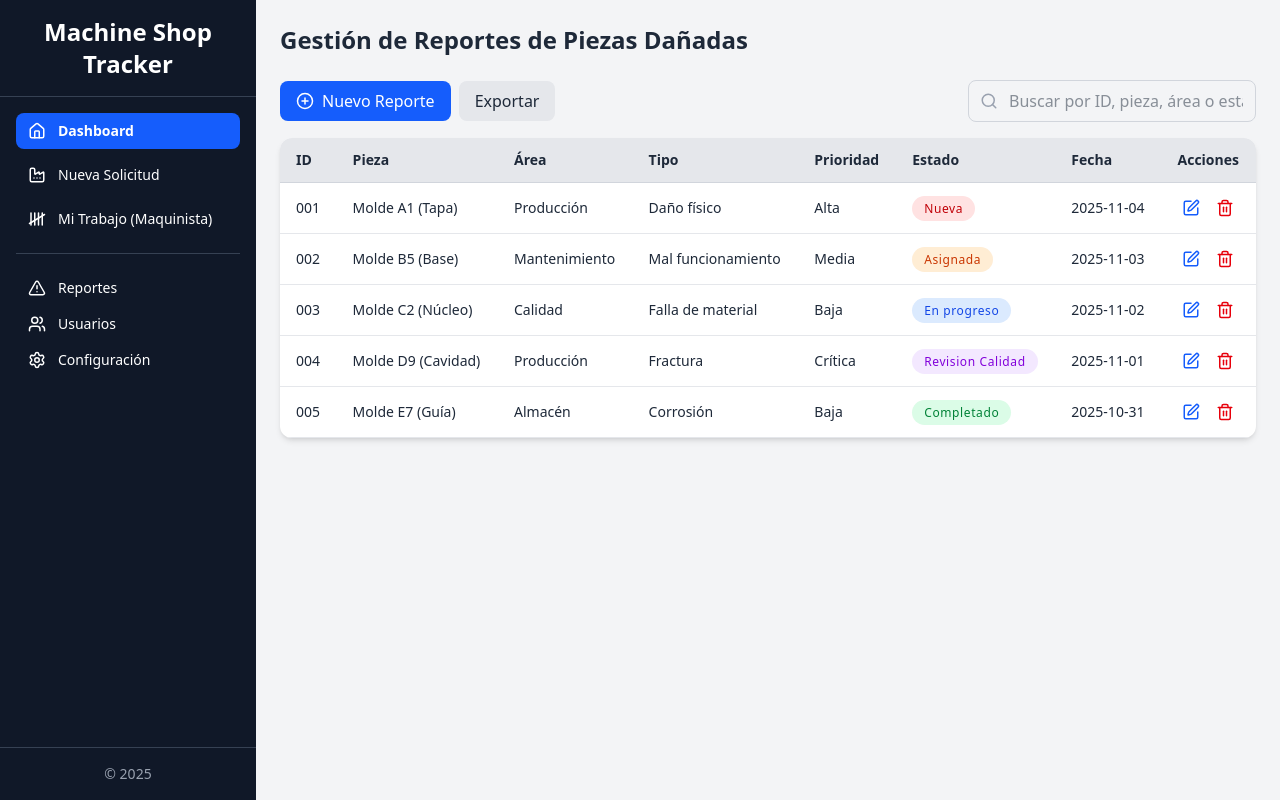
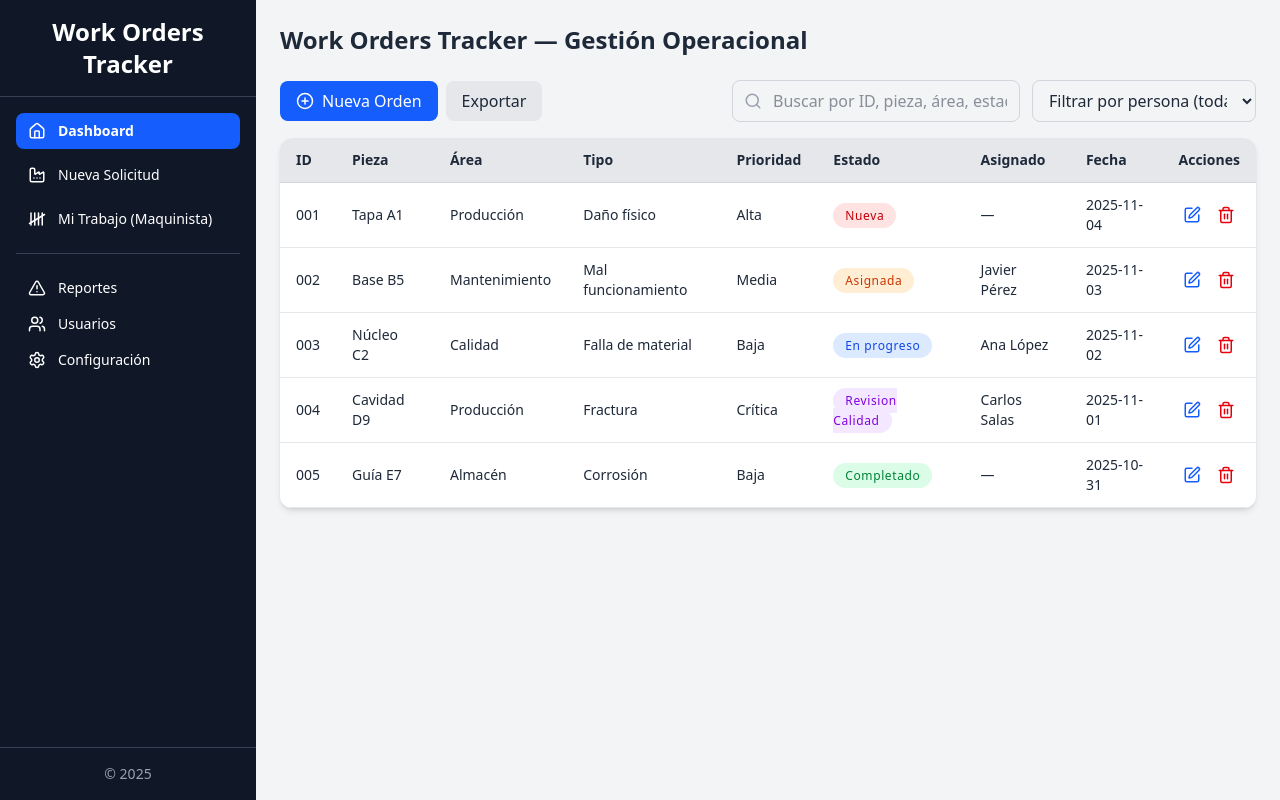
Before and after one commit to Tigrex07/dise-o, a React (Vite) app: page / in a window 1280 px wide. Built offline with nearby package versions, Linux system fonts and the light colour scheme.

Commit message:
Nuevos bastardines

```diff
--- a/src/MainLayout.jsx
+++ b/src/MainLayout.jsx
@@ -25,7 +25,8 @@ export default function MainLayout() {
             {/* Sidebar */}
             <aside className="w-64 bg-gray-900 text-white flex flex-col">
                 <div className="p-4 text-2xl font-bold text-center border-b border-gray-700">
-                    Machine Shop Tracker
+                      Work Orders Tracker
+
                 </div>
                 <nav className="flex-1 p-4 space-y-2">
                     <SidebarItem
--- /dev/null
+++ b/src/assets/components/Header.jsx
@@ -0,0 +1,18 @@
+function Header() {
+  return (
+    <header>
+
+      <h1>Machine shop</h1>
+
+      <nav>
+<ul>
+<li>Inicio</li>
+<li>Piezas</li>
+<li>Moldes</li>
+</ul>
+
+      </nav>
+    </header>)
+};
+
+export default Header;
--- a/src/pages/Dashboard.jsx
+++ b/src/pages/Dashboard.jsx
@@ -1,136 +1,160 @@
 import React, { useState, useMemo, useEffect } from "react";
-// Usamos los iconos de Lucide
-import { PlusCircle, Edit, Trash2, Search, AlertTriangle } from "lucide-react";
-
+import { PlusCircle, Edit, Trash2, Search } from "lucide-react";
 import { useNavigate } from "react-router-dom";
 
-
-// --- MOCK DATA (Datos simulados basados en tu BD) ---
+// --- MOCK DATA (actualizado para Work Orders y con campo assignedTo) ---
 const MOCK_REPORTS = [
   {
     id: "001",
-    pieza: "Molde A1 (Tapa)",
+    pieza: "Tapa A1",
     area: "Producción",
     tipo: "Daño físico",
     prioridad: "Alta",
-    estado: "Nueva", // Esperando revisión de Machine Shop
+    estado: "Nueva",
+    assignedTo: "", // sin asignar
     fecha: "2025-11-04"
   },
   {
     id: "002",
-    pieza: "Molde B5 (Base)",
+    pieza: "Base B5",
     area: "Mantenimiento",
     tipo: "Mal funcionamiento",
     prioridad: "Media",
-    estado: "Asignada", // Revisada y asignada a maquinista
+    estado: "Asignada",
+    assignedTo: "Javier Pérez",
     fecha: "2025-11-03"
   },
   {
     id: "003",
-    pieza: "Molde C2 (Núcleo)",
+    pieza: "Núcleo C2",
     area: "Calidad",
     tipo: "Falla de material",
     prioridad: "Baja",
-    estado: "En progreso", // Maquinista trabajando
+    estado: "En progreso",
+    assignedTo: "Ana López",
     fecha: "2025-11-02"
   },
   {
     id: "004",
-    pieza: "Molde D9 (Cavidad)",
+    pieza: "Cavidad D9",
     area: "Producción",
     tipo: "Fractura",
     prioridad: "Crítica",
-    estado: "Revision Calidad", // Esperando aprobación de Calidad
+    estado: "Revision Calidad",
+    assignedTo: "Carlos Salas",
     fecha: "2025-11-01"
   },
   {
     id: "005",
-    pieza: "Molde E7 (Guía)",
+    pieza: "Guía E7",
     area: "Almacén",
     tipo: "Corrosión",
     prioridad: "Baja",
-    estado: "Completado", // Ciclo cerrado
+    estado: "Completado",
+    assignedTo: "",
     fecha: "2025-10-31"
   },
 ];
 
-
-// --- COMPONENTE PRINCIPAL (La vista de la tabla) ---
+// --- COMPONENTE PRINCIPAL ---
 export default function Dashboard() {
-  // Estado para almacenar los reportes, el término de búsqueda y el estado de carga
   const [reports, setReports] = useState([]);
   const [searchTerm, setSearchTerm] = useState("");
+  const [personFilter, setPersonFilter] = useState("");
   const [isLoading, setIsLoading] = useState(true);
   const navigate = useNavigate();
 
   const handleNewReport = () => {
-    navigate("/solicitar"); // 👈 Redirige a la ruta del formulario
+    navigate("/solicitar");
   };
 
-  // Simula la carga de datos de la API (solo se ejecuta al montar el componente)
   useEffect(() => {
-    // Aquí es donde harías la llamada real a tu API C# (GET /api/solicitudes)
+    // Simulación de carga
     setTimeout(() => {
       setReports(MOCK_REPORTS);
       setIsLoading(false);
-    }, 1000);
+    }, 600);
   }, []);
 
+  // Lista única de personas para sugerir en filtro (extraída de reports)
+  const peopleOptions = useMemo(() => {
+    const names = reports.map(r => (r.assignedTo || "").trim()).filter(Boolean);
+    return Array.from(new Set(names));
+  }, [reports]);
 
-  // Lógica de filtrado optimizada con useMemo
   const filteredReports = useMemo(() => {
-    if (!searchTerm) {
-      return reports;
+    let result = reports.slice();
+
+    const q = (searchTerm || "").trim().toLowerCase();
+    if (q) {
+      result = result.filter(report => {
+        const id = (report.id || "").toLowerCase();
+        const pieza = (report.pieza || "").toLowerCase();
+        const area = (report.area || "").toLowerCase();
+        const tipo = (report.tipo || "").toLowerCase();
+        const estado = (report.estado || "").toLowerCase();
+        const assigned = (report.assignedTo || "").toLowerCase();
+        return (
+          id.includes(q) ||
+          pieza.includes(q) ||
+          area.includes(q) ||
+          tipo.includes(q) ||
+          estado.includes(q) ||
+          assigned.includes(q)
+        );
+      });
     }
-    const lowerCaseSearch = searchTerm.toLowerCase();
 
-    // Filtra en base a múltiples campos (pieza, ID, área, estado, etc.)
-    return reports.filter(report =>
-      report.id.toLowerCase().includes(lowerCaseSearch) ||
-      report.pieza.toLowerCase().includes(lowerCaseSearch) ||
-      report.area.toLowerCase().includes(lowerCaseSearch) ||
-      report.tipo.toLowerCase().includes(lowerCaseSearch) ||
-      report.estado.toLowerCase().includes(lowerCaseSearch)
-    );
-  }, [reports, searchTerm]);
+    const p = (personFilter || "").trim().toLowerCase();
+    if (p) {
+      result = result.filter(r => (r.assignedTo || "").toLowerCase().includes(p));
+    }
 
-
-  const handleSearchChange = (event) => {
-    setSearchTerm(event.target.value);
-  };
-
-
-
+    return result;
+  }, [reports, searchTerm, personFilter]);
 
   return (
-    // Dashboard Content (el contenido principal de tu layout)
     <>
-        <h1 className="text-2xl font-bold mb-6">Gestión de Reportes de Piezas Dañadas</h1>
+      <h1 className="text-2xl font-bold mb-6">Work Orders Tracker — Gestión Operacional</h1>
 
-        {/* Botones de acción y Búsqueda */}
-        <div className="flex items-center justify-between mb-4">
-          <div className="flex gap-2">
+      {/* Acciones y filtros */}
+      <div className="flex flex-col md:flex-row md:items-center md:justify-between gap-3 mb-4">
+        <div className="flex items-center gap-2">
           <button
             onClick={handleNewReport}
             className="bg-blue-600 hover:bg-blue-700 text-white px-4 py-2 rounded-lg flex items-center gap-2 transition duration-150"
           >
-              <PlusCircle size={18} /> Nuevo Reporte
+            <PlusCircle size={18} /> Nueva Orden
           </button>
           <button className="bg-gray-200 hover:bg-gray-300 px-4 py-2 rounded-lg transition duration-150">
             Exportar
           </button>
         </div>
 
-          {/* Campo de Búsqueda */}
+        <div className="flex items-center gap-3">
           <div className="relative">
             <Search size={18} className="absolute left-3 top-1/2 transform -translate-y-1/2 text-gray-400" />
             <input
               type="text"
-              placeholder="Buscar por ID, pieza, área o estado..."
+              placeholder="Buscar por ID, pieza, área, estado o persona..."
               value={searchTerm}
-              onChange={handleSearchChange}
+              onChange={(e) => setSearchTerm(e.target.value)}
               className="border border-gray-300 rounded-lg pl-10 pr-3 py-2 w-72 focus:ring-blue-500 focus:border-blue-500 transition duration-150"
             />
+          </div>
+
+          <select
+            value={personFilter}
+            onChange={(e) => setPersonFilter(e.target.value)}
+            className="border border-gray-300 rounded-lg pl-3 pr-3 py-2 w-56 focus:ring-blue-500 focus:border-blue-500 transition duration-150"
+          >
+            <option value="">Filtrar por persona (todas)</option>
+            {peopleOptions.map(name => (
+              <option key={name} value={name}>
+                {name}
+              </option>
+            ))}
+          </select>
         </div>
       </div>
 
@@ -145,32 +169,30 @@ export default function Dashboard() {
               <Th>Tipo</Th>
               <Th>Prioridad</Th>
               <Th>Estado</Th>
+              <Th>Asignado</Th>
               <Th>Fecha</Th>
               <Th>Acciones</Th>
             </tr>
           </thead>
           <tbody>
             {isLoading ? (
-                // Muestra el estado de carga
               <tr>
-                  <td colSpan="8" className="text-center py-8 text-lg text-gray-500">
+                <td colSpan="9" className="text-center py-8 text-lg text-gray-500">
                   Cargando reportes...
                 </td>
               </tr>
             ) : filteredReports.length === 0 ? (
-                // Muestra un mensaje si no hay resultados
               <tr>
-                  <td colSpan="8" className="text-center py-8 text-lg text-gray-500">
-                    No se encontraron reportes que coincidan con "{searchTerm}".
+                <td colSpan="9" className="text-center py-8 text-lg text-gray-500">
+                  No se encontraron reportes que coincidan con "{searchTerm || personFilter}".
                 </td>
               </tr>
             ) : (
-                // Mapea y renderiza las filas de la tabla
               filteredReports.map((report) => (
                 <TableRow
                   key={report.id}
                   {...report}
-                    navigate={navigate} // Pasa todas las propiedades del objeto 'report'
+                  navigate={navigate}
                 />
               ))
             )}
@@ -181,10 +203,8 @@ export default function Dashboard() {
   );
 }
 
+/* --- COMPONENTES AUXILIARES --- */
 
-/* --- COMPONENTES AUXILIARES (Idealmente estos irían en una carpeta 'components') --- */
-
-// Componente para el encabezado de la tabla (<th>)
 function Th({ children }) {
   return (
     <th className="text-left px-4 py-3 text-sm font-semibold border-b border-gray-300">
@@ -193,45 +213,35 @@ function Th({ children }) {
   );
 }
 
-// Componente para una celda de la tabla (<td>)
 function Td({ children }) {
   return <td className="px-4 py-3 text-sm border-b border-gray-200">{children}</td>;
 }
 
-// Componente para una fila completa de la tabla (<tr>)
-function TableRow({ id, pieza, area, tipo, prioridad, estado, fecha, navigate }) {
-    // Hook para la navegación (necesario para la acción)
-    // const navigate = useNavigate();
-
-    // Función para manejar la acción de ver/editar (depende del estado y rol)
+function TableRow({ id, pieza, area, tipo, prioridad, estado, assignedTo, fecha, navigate }) {
   const handleAction = () => {
-        // Redirecciona basándose en el estado, como habíamos planeado:
-        if (estado === 'Revision Calidad') {
+    if (estado === "Revision Calidad") {
       navigate(`/revision-calidad/${id}`);
     } else {
       navigate(`/trabajo/${id}`);
     }
   };
 
-    // Asigna clases de color basadas en el estado
   const getStatusClasses = (status) => {
     switch (status) {
-            case "Nueva": // Recién creado (Esperando Revisión)
+      case "Nueva":
         return "bg-red-100 text-red-700 font-medium";
-            case "Asignada": // Revisada y asignada
+      case "Asignada":
         return "bg-orange-100 text-orange-700 font-medium";
-            case "En progreso": // Maquinista trabajando
+      case "En progreso":
         return "bg-blue-100 text-blue-700 font-medium";
-            case "Revision Calidad": // En espera de Calidad
+      case "Revision Calidad":
         return "bg-purple-100 text-purple-700 font-medium";
-            case "Completado": // Ciclo cerrado
+      case "Completado":
         return "bg-green-100 text-green-700 font-medium";
       default:
         return "bg-gray-100 text-gray-700";
     }
   };
-
-
 
   return (
     <tr className="border-b border-gray-200 hover:bg-gray-50 transition duration-100">
@@ -241,24 +251,23 @@ function TableRow({ id, pieza, area, tipo, prioridad, estado, fecha, navigate })
       <Td>{tipo}</Td>
       <Td>{prioridad}</Td>
       <Td>
-                <span
-                    className={`px-3 py-1 rounded-full text-xs tracking-wider ${getStatusClasses(estado)}`}
-                >
+        <span className={`px-3 py-1 rounded-full text-xs tracking-wider ${getStatusClasses(estado)}`}>
           {estado}
         </span>
       </Td>
+      <Td>{assignedTo || "—"}</Td>
       <Td>{fecha}</Td>
       <Td>
         <div className="flex gap-2">
           <button
-                        title="Ver/Editar Solicitud"
+            title="Ver/Editar Orden"
             onClick={handleAction}
             className="text-blue-600 hover:text-blue-800 p-1 rounded hover:bg-blue-50 transition"
           >
             <Edit size={18} />
           </button>
           <button
-                        title="Eliminar reporte (Solo Admin/Machine Shop en estado 'Nueva')"
+            title="Eliminar orden (Solo Admin)"
             className="text-red-600 hover:text-red-800 p-1 rounded hover:bg-red-50 transition"
           >
             <Trash2 size={18} />
--- a/src/pages/Reportes.jsx
+++ b/src/pages/Reportes.jsx
@@ -38,7 +38,7 @@ export default function Reportes() {
         <ReportCard
             icon={<Settings size={24} />}
             title="Administración de Catálogos"
-            description="Gestiona prioridades, tipos de trabajo y el listado de máquinas."
+            description="Gestiona listas maestras: tipos de trabajo, prioridades, máquinas y usuarios. (Catálogo usado por formularios y filtros.)"
             buttonText="Administrar"
             onClick={() => alert("Función: Ir a la gestión de catálogos")}
         />
--- a/src/pages/SolicitudForm.jsx
+++ b/src/pages/SolicitudForm.jsx
@@ -3,14 +3,19 @@ import { Send, FileText, Component, AlertTriangle } from 'lucide-react';
 
 export default function SolicitudForm() {
   const [formData, setFormData] = useState({
-        piezaId: '',
-        tipo: 'Daño físico', // Tipo: Mal funcionamiento, Daño físico, etc.
+    piezaId: '', // ahora es texto libre (DESCRIPCION / PIEZA)
+    tipo: 'Daño físico',
     detalles: '',
-        dibujo: null, // Para manejar la subida de archivos (o URL)
+    dibujo: null,
   });
 
   const handleChange = (e) => {
     const { name, value } = e.target;
+    // Forzar uppercase para el campo piezaId
+    if (name === 'piezaId') {
+      setFormData(prev => ({ ...prev, [name]: value.toUpperCase() }));
+      return;
+    }
     setFormData(prev => ({ ...prev, [name]: value }));
   };
 
@@ -18,56 +23,64 @@ export default function SolicitudForm() {
     setFormData(prev => ({ ...prev, dibujo: e.target.files[0] }));
   };
 
-    const handleSubmit = (e) => {
+  const handleSubmit = async (e) => {
     e.preventDefault();
-        // Lógica de envío a la API (POST /api/solicitudes)
-        console.log("Enviando Solicitud:", formData);
-        alert('Solicitud enviada a Machine Shop!');
-        // Aquí se limpiaría el formulario y se redirigiría
+
+    // Ejemplo: usar FormData para enviar texto + archivo
+    const payload = new FormData();
+    payload.append('piezaDescripcion', formData.piezaId);
+    payload.append('tipo', formData.tipo);
+    payload.append('detalles', formData.detalles);
+    if (formData.dibujo) payload.append('dibujo', formData.dibujo);
+
+    try {
+      const res = await fetch('/api/solicitudes', {
+        method: 'POST',
+        body: payload,
+      });
+      if (!res.ok) throw new Error('Error al enviar');
+      // Reemplaza alert por toast si tienes una librería instalada
+      alert('Orden enviada correctamente!');
+      setFormData({ piezaId: '', tipo: 'Daño físico', detalles: '', dibujo: null });
+    } catch (err) {
+      console.error(err);
+      alert('No se pudo enviar la orden. Intenta de nuevo.');
+    }
   };
 
-    // Simulación de datos de catálogo (deberían venir de GET /api/piezas)
-    const piezas = [
-        { id: 'A1', nombre: 'Molde A1 - 50x50' },
-        { id: 'B5', nombre: 'Molde B5 - 100x100' },
-        { id: 'C2', nombre: 'Molde C2 - Tapa' },
-    ];
-
-    // Simulación de tipos (deberían venir de una tabla de configuración)
   const tipos = ['Daño físico', 'Mal funcionamiento', 'Solicitud de mejora/modificación', 'Revisión preventiva'];
 
   return (
     <div className="max-w-4xl mx-auto">
-            <h1 className="text-3xl font-bold mb-6">Levantar Nueva Solicitud (Producción)</h1>
+      <h1 className="text-3xl font-bold mb-6">Levantar Nueva Orden de Trabajo</h1>
+
       <div className="bg-white p-8 rounded-xl shadow-lg">
         <form onSubmit={handleSubmit} className="space-y-6">
 
           {/* Sección 1: Datos Principales */}
           <div className="grid grid-cols-1 md:grid-cols-2 gap-6 border-b pb-4">
             <div>
-                            <label className="block text-sm font-medium text-gray-700 mb-1">
-                                <Component size={14} className="inline mr-1" /> Pieza Afectada
+              <label htmlFor="piezaId" className="block text-sm font-medium text-gray-700 mb-1">
+                <Component size={14} className="inline mr-1" /> Pieza / Descripción (Uppercase)
               </label>
-                            {/* Este debería ser un selector con búsqueda (SELECT2/React-Select) */}
-                            <select
+
+              <input
+                id="piezaId"
                 name="piezaId"
                 value={formData.piezaId}
                 onChange={handleChange}
                 required
-                                className="w-full border border-gray-300 rounded-lg px-3 py-2 focus:ring-blue-500 focus:border-blue-500"
-                            >
-                                <option value="" disabled>Selecciona una pieza...</option>
-                                {piezas.map(p => (
-                                    <option key={p.id} value={p.id}>{p.nombre}</option>
-                                ))}
-                            </select>
+                placeholder="DESCRIBE LA PIEZA O TRABAJO"
+                className="w-full border border-gray-300 rounded-lg px-3 py-2 focus:ring-blue-500 focus:border-blue-500 uppercase"
+              />
             </div>
 
             <div>
-                            <label className="block text-sm font-medium text-gray-700 mb-1">
+              <label htmlFor="tipo" className="block text-sm font-medium text-gray-700 mb-1">
                 <AlertTriangle size={14} className="inline mr-1" /> Tipo de Solicitud
               </label>
               <select
+                id="tipo"
                 name="tipo"
                 value={formData.tipo}
                 onChange={handleChange}
@@ -81,12 +94,13 @@ export default function SolicitudForm() {
             </div>
           </div>
 
-                    {/* Sección 2: Detalles y Adjuntos (Tabla Solicitudes: Detalles, Dibujo) */}
+          {/* Sección 2: Detalles y Adjuntos */}
           <div>
-                        <label className="block text-sm font-medium text-gray-700 mb-1">
+            <label htmlFor="detalles" className="block text-sm font-medium text-gray-700 mb-1">
               <FileText size={14} className="inline mr-1" /> Detalles del Daño/Modificación
             </label>
             <textarea
+              id="detalles"
               name="detalles"
               value={formData.detalles}
               onChange={handleChange}
@@ -116,7 +130,7 @@ export default function SolicitudForm() {
               type="submit"
               className="bg-blue-600 hover:bg-blue-700 text-white font-bold py-2 px-6 rounded-lg flex items-center gap-2 transition duration-150"
             >
-                            <Send size={18} /> Enviar a Machine Shop
+              <Send size={18} /> Enviar Orden
             </button>
           </div>
         </form>
```
Lines whose indentation alone changed are shown as unchanged.
